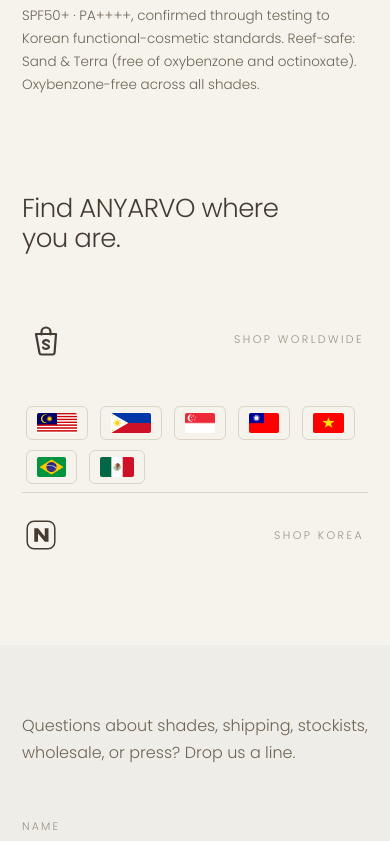
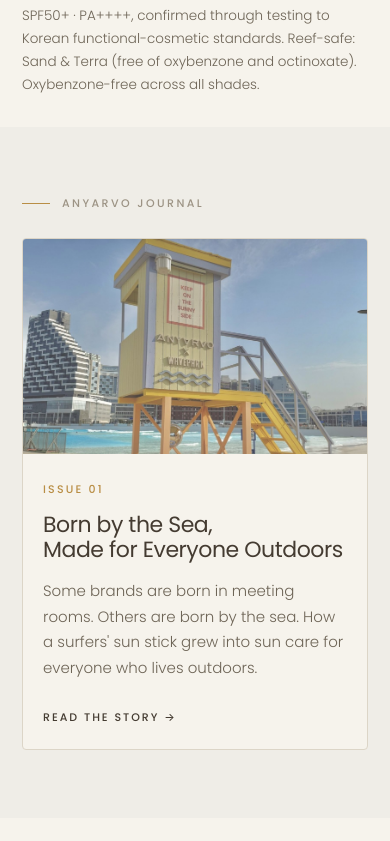
Before and after one commit to jnvcbjung-sudo/anyarvo, a plain HTML site: page index.html in a window 390 px wide. Shown: the part 5163-6004 px from the top of the page. Drawn offline with Linux system fonts and the light colour scheme.

Commit message:
Home: add Journal feature section (latest issue card) + point nav to it
- New #journal section on homepage featuring Issue 01 (tower image, title,
  excerpt, link to journal.html)
- Nav 'Journal' now scrolls to the homepage section

Co-Authored-By: Claude Opus 4.8 <noreply@anthropic.com>

```diff
--- a/index.html
+++ b/index.html
@@ -224,6 +224,27 @@
   .f-social a:hover{color:var(--deepgold)}
   .f-mark{font-weight:600;text-transform:uppercase;font-size:clamp(64px,15vw,220px);line-height:.8;text-align:center;color:var(--ink);opacity:.9;transform:translateY(22%);user-select:none;letter-spacing:.01em}
 
+  /* JOURNAL (homepage feature) */
+  #journal .wrap{max-width:1100px}
+  .j-eyebrow{font-size:11px;font-weight:500;letter-spacing:.22em;text-transform:uppercase;color:var(--muted);margin-bottom:clamp(20px,3vh,30px);display:flex;align-items:center;gap:12px}
+  .j-eyebrow::before{content:"";width:28px;height:1px;background:var(--deepgold)}
+  .journal-card{display:grid;grid-template-columns:1.15fr 1fr;gap:clamp(22px,3.5vw,48px);align-items:center;text-decoration:none;color:inherit;border:1px solid var(--line);border-radius:4px;overflow:hidden;background:var(--panel);transition:box-shadow .4s var(--ease),transform .4s var(--ease)}
+  .journal-card:hover{transform:translateY(-3px);box-shadow:0 18px 40px -22px rgba(68,59,49,.5)}
+  .jc-media{position:relative;aspect-ratio:16/11;overflow:hidden}
+  .jc-media img{width:100%;height:100%;object-fit:cover;display:block;transition:transform .6s var(--ease)}
+  .journal-card:hover .jc-media img{transform:scale(1.04)}
+  .jc-body{padding:clamp(20px,3vw,40px) clamp(22px,3vw,44px) clamp(24px,3vw,40px) 0}
+  .jc-kick{font-size:11px;font-weight:500;letter-spacing:.2em;text-transform:uppercase;color:var(--deepgold);margin-bottom:14px}
+  .jc-title{font-weight:400;font-size:clamp(22px,2.6vw,34px);line-height:1.12;letter-spacing:-.02em;margin-bottom:16px}
+  .jc-excerpt{color:var(--soft);font-size:15px;line-height:1.7;margin-bottom:22px;max-width:40ch}
+  .jc-more{font-size:11px;font-weight:500;letter-spacing:.18em;text-transform:uppercase;color:var(--ink);display:inline-flex;align-items:center;gap:8px}
+  .journal-card:hover .jc-more{color:var(--deepgold)}
+  @media(max-width:760px){
+    .journal-card{grid-template-columns:1fr}
+    .jc-body{padding:clamp(20px,5vw,28px);padding-top:4px}
+    .jc-media{aspect-ratio:16/10}
+  }
+
   .js .r{opacity:0;transform:translateY(28px);transition:opacity 1s var(--ease),transform 1s var(--ease)}
   .js .r.in{opacity:1;transform:none}
   @media(prefers-reduced-motion:reduce){
@@ -244,7 +265,7 @@
       <li><a href="#story">Story</a></li>
       <li><a href="#ambassadors">Ambassadors</a></li>
       <li><a href="#products">Products</a></li>
-      <li><a href="journal.html">Journal</a></li>
+      <li><a href="#journal">Journal</a></li>
       <li><a href="#shop">Shop</a></li>
       <li><a href="#contact">Contact</a></li>
       <li class="nav-ig"><a href="https://instagram.com/anyarvo__" target="_blank" rel="noopener" aria-label="ANYARVO Instagram"><svg viewBox="0 0 24 24" width="18" height="18" fill="none" stroke="currentColor" stroke-width="1.7" stroke-linecap="round"><rect x="2.5" y="2.5" width="19" height="19" rx="5.5"/><circle cx="12" cy="12" r="4.2"/><circle cx="17.6" cy="6.4" r="1.1" fill="currentColor" stroke="none"/></svg></a></li>
@@ -361,6 +382,22 @@
 </section>
 
 
+<!-- JOURNAL -->
+<section class="section" id="journal">
+  <div class="wrap">
+    <p class="j-eyebrow r">ANYARVO Journal</p>
+    <a class="journal-card r" href="journal.html">
+      <div class="jc-media"><img src="images/journal/tower-hero.jpg" alt="ANYARVO Journal, Issue 01 — the AA lifeguard tower" loading="lazy"></div>
+      <div class="jc-body">
+        <p class="jc-kick">Issue 01</p>
+        <h2 class="jc-title">Born by the Sea,<br>Made for Everyone Outdoors</h2>
+        <p class="jc-excerpt">Some brands are born in meeting rooms. Others are born by the sea. How a surfers' sun stick grew into sun care for everyone who lives outdoors.</p>
+        <span class="jc-more">Read the story →</span>
+      </div>
+    </a>
+  </div>
+</section>
+
 <!-- SHOP -->
 <section class="section" id="shop">
   <div class="wrap">
```
